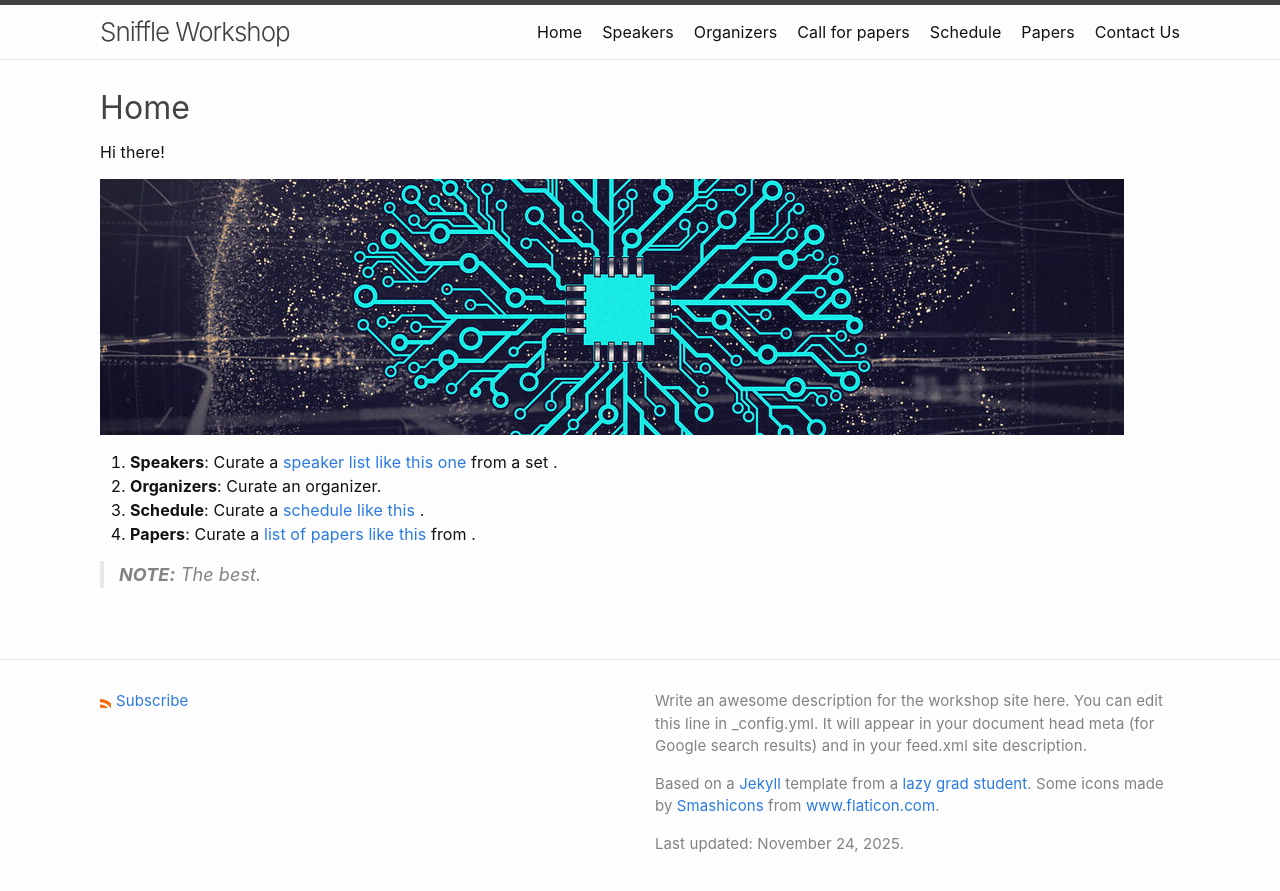
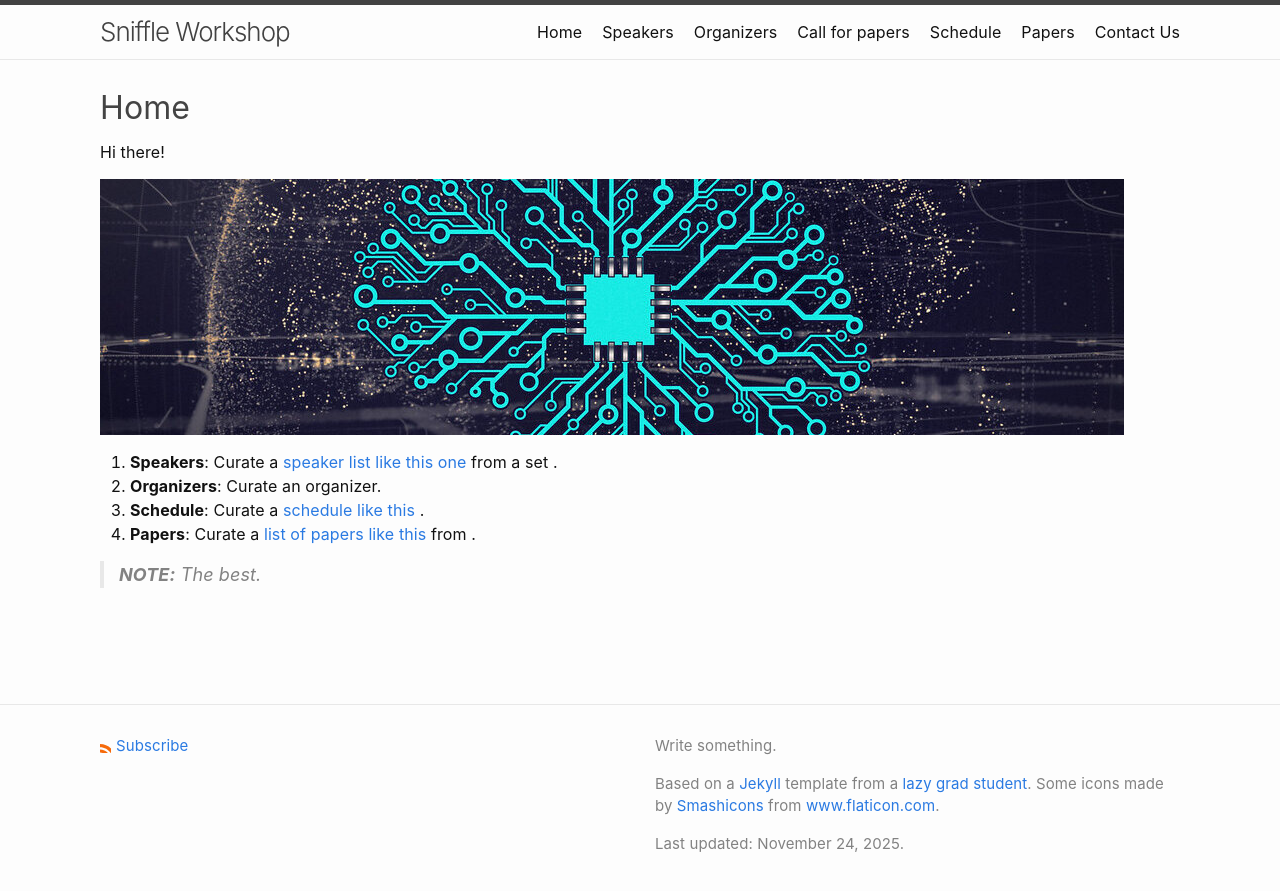
Before and after one commit to celmechcongress2026/celmechcongress2026.github.io, a Jekyll site: the page built from index.md, in a window 1280 px wide. Shown: the top 891 px of the page. Built offline with Jekyll 4.4.1, drawn with Linux system fonts in a browser that asks for light colours.

Commit message:
Update _config.yml

```diff
--- a/_config.yml
+++ b/_config.yml
@@ -21,13 +21,9 @@
 title: Sniffle Workshop
 email: your-email@example.com
 description: >- # this means to ignore newlines until "baseurl:"
-  Write an awesome description for the workshop site here. You can edit this
-  line in _config.yml. It will appear in your document head meta (for
-  Google search results) and in your feed.xml site description.
+  Write something.
 baseurl: "" # the subpath of your site, e.g. /blog
 url: "https://celmechcongress2026.github.io" # the base hostname & protocol for your site, e.g. http://example.com
-twitter_username: rethinkmlpapers
-github_username:  rethinkmlpapers
 
 # Build settings
 plugins:
```
